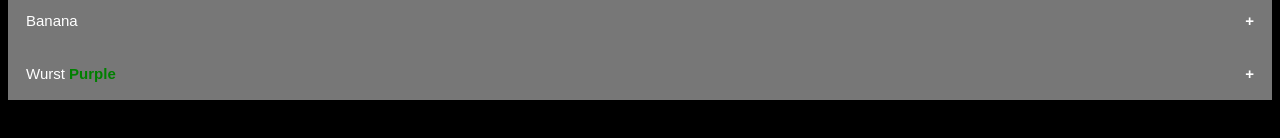
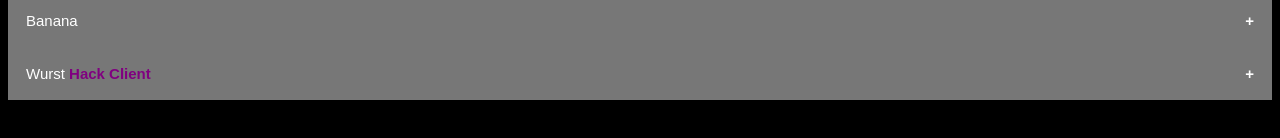
Before and after one commit to Abstractiox/AbstractioxMods, a plain HTML site: page index.html in a window 1280 px wide. Shown: the part 396-534 px from the top of the page. Drawn offline with Linux system fonts and the light colour scheme.

Commit message:
Update index.html

```diff
--- a/index.html
+++ b/index.html
@@ -129,7 +129,7 @@
             </p>
         </div>
 
-                <button class="collapsible">Wurst <font color="green"><b>Purple</b></font></button>
+                <button class="collapsible">Wurst <font color="Purple"><b> Hack Client</b></font></button>
             <div class="content">
             <p class="dropps">
              Wurst is a mod or a Jar file that doens't need their own installation in the minecraft launcher. You can also use this in cracked.<br>
```
